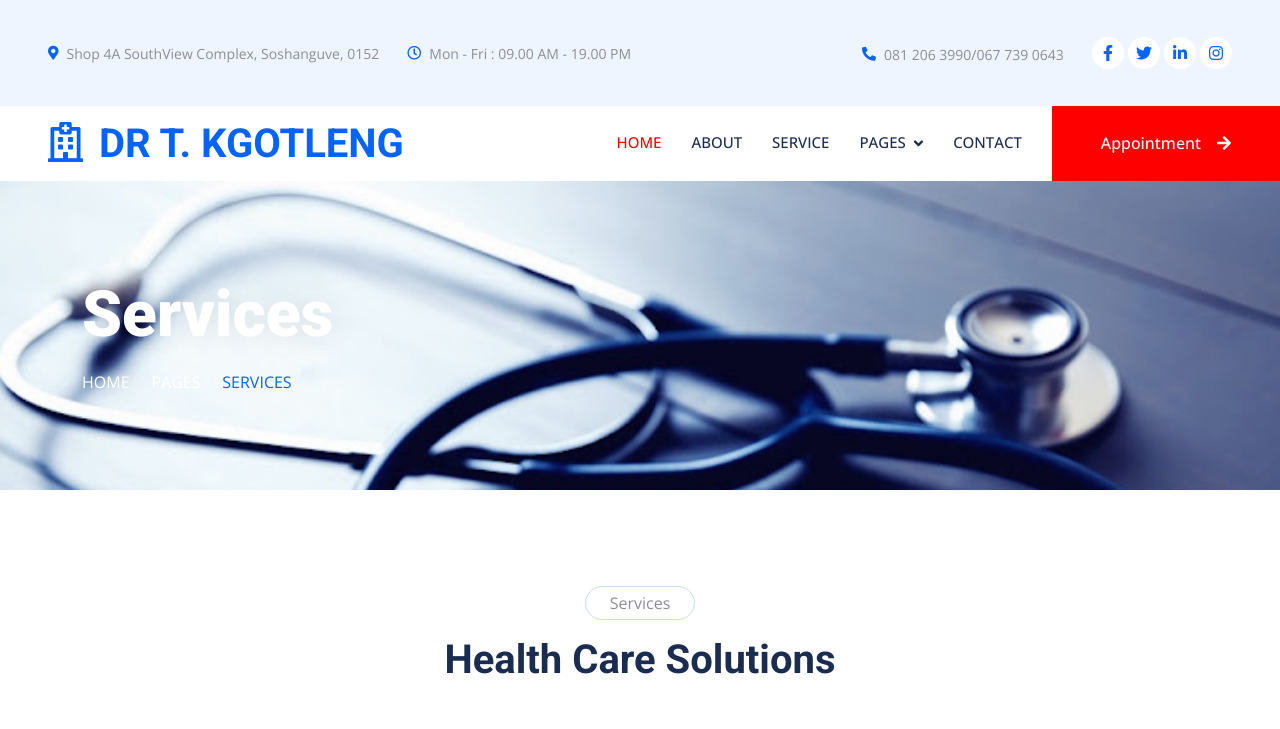
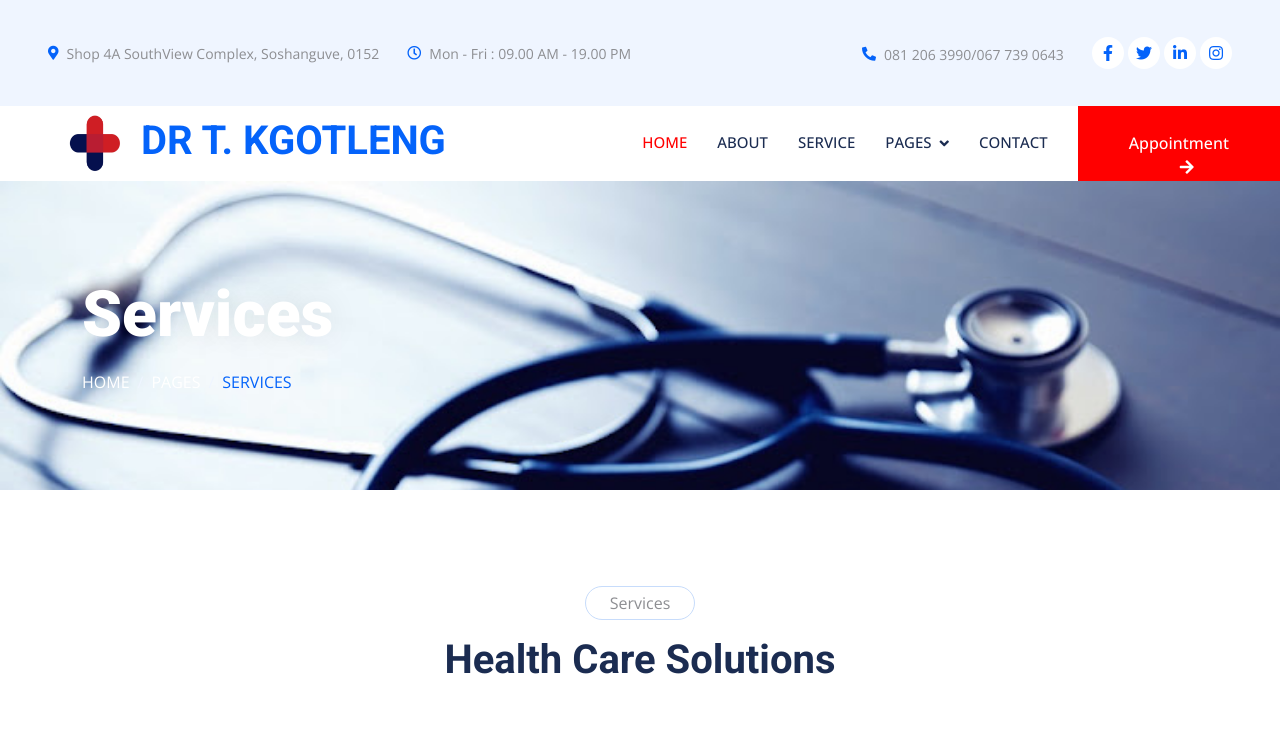
Before and after one commit to MRKWEBANE/drkgotleng.github.io, a plain HTML site: page service.html in a window 1280 px wide. Shown: the top 729 px of the page. Drawn offline with nearby package versions, Linux system fonts and the light colour scheme.

Commit message:
Update service.html

```diff
--- a/service.html
+++ b/service.html
@@ -79,7 +79,7 @@
     <!-- Navbar Start -->
     <nav class="navbar navbar-expand-lg bg-white navbar-light sticky-top p-0 wow fadeIn" data-wow-delay="0.1s">
         <a href="index.html" class="navbar-brand d-flex align-items-center px-4 px-lg-5">
-            <h1 class="m-0 text-primary"><i class="far fa-hospital me-3"></i>DR T. KGOTLENG</h1>
+            <h1 class="m-0 text-primary"><img src="img/history.png" width="10%" height="100%" style="margin: 20px;"></i>DR T. KGOTLENG</h1>
         </a>
         <button type="button" class="navbar-toggler me-4" data-bs-toggle="collapse" data-bs-target="#navbarCollapse">
             <span class="navbar-toggler-icon"></span>
```
